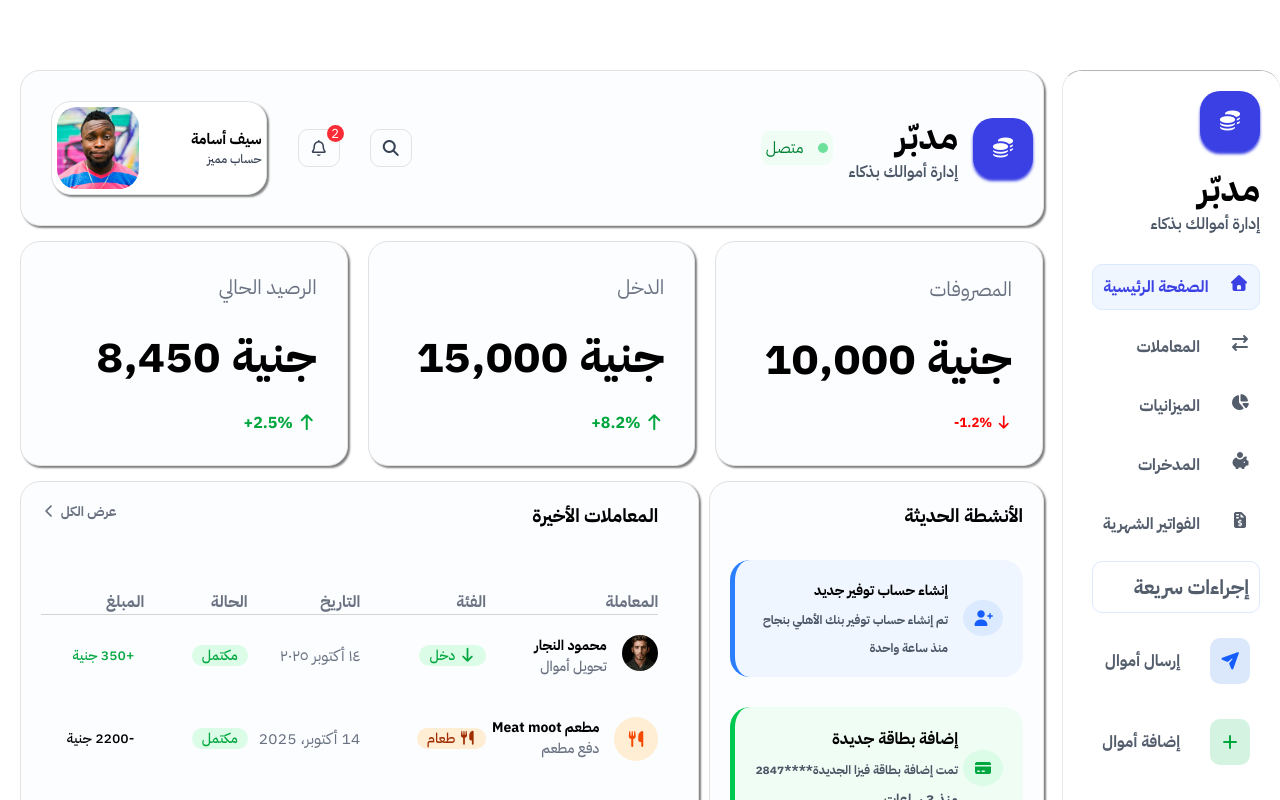
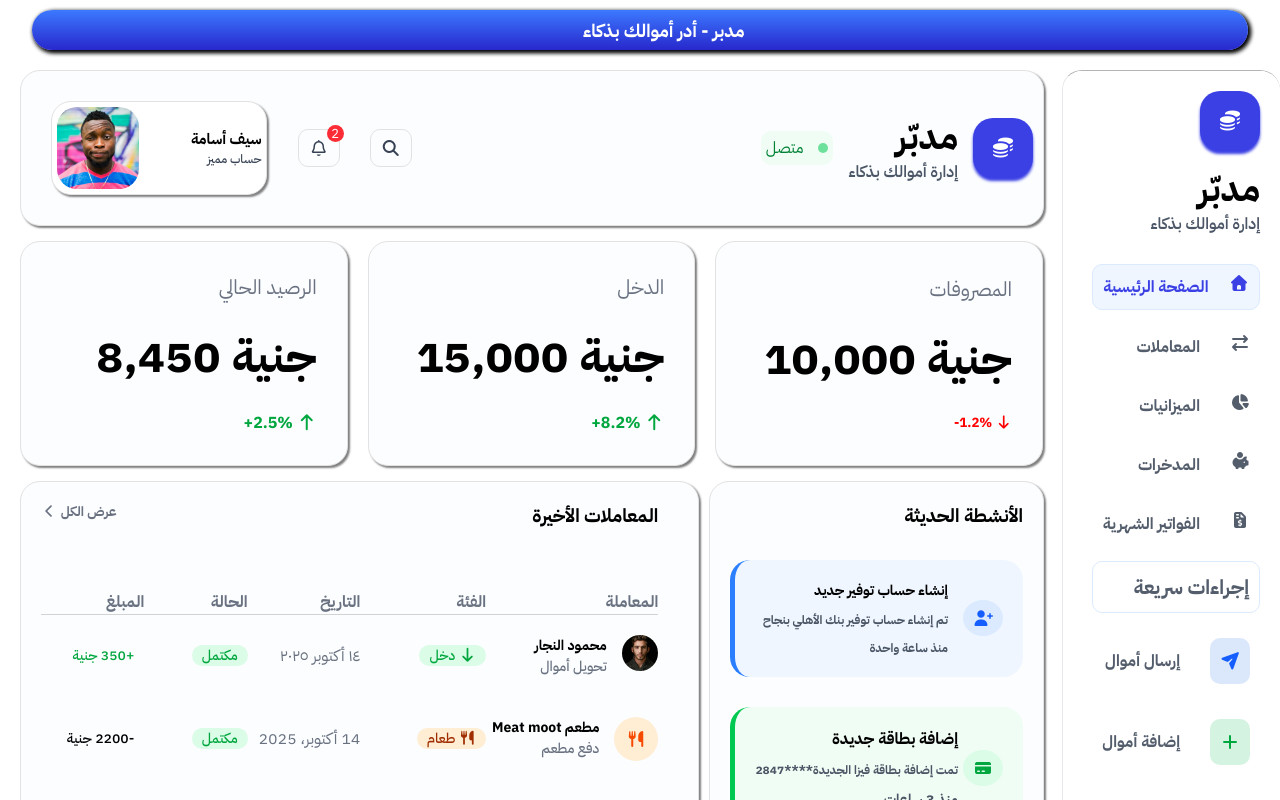
Before and after one commit to elsayedmokdam/Assignment-5-Mudabbir-Financial-Dashboard, a plain HTML site: page index.html in a window 1280 px wide. Drawn offline with Linux system fonts and the light colour scheme.

Commit message:
Add Arabic marquee text to index.html

```diff
--- a/index.html
+++ b/index.html
@@ -110,6 +110,11 @@
         </div>
         <!-- ------------------------------ -->
         <div class="container-left">
+            <div class="top-marquee">
+                <p>
+                    مدبر - أدر أموالك بذكاء
+                </p>
+            </div>
             <div class="heading common-styles justify-between d-flex">
                 <div class="Modabber-mottasel d-flex align-center gap-15">
                     <div class="Modabber d-flex gap-15">
```
